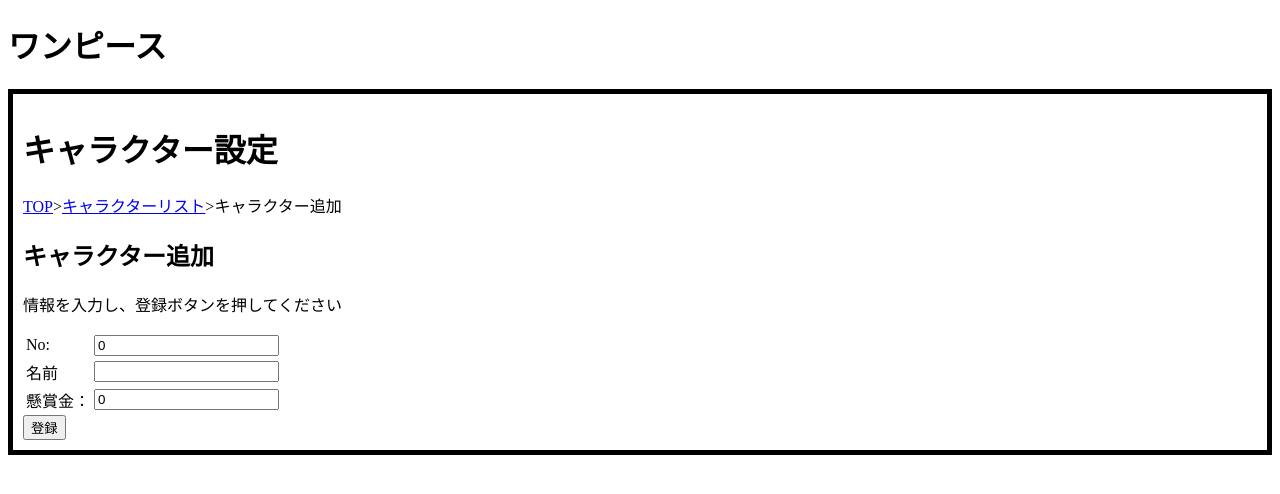
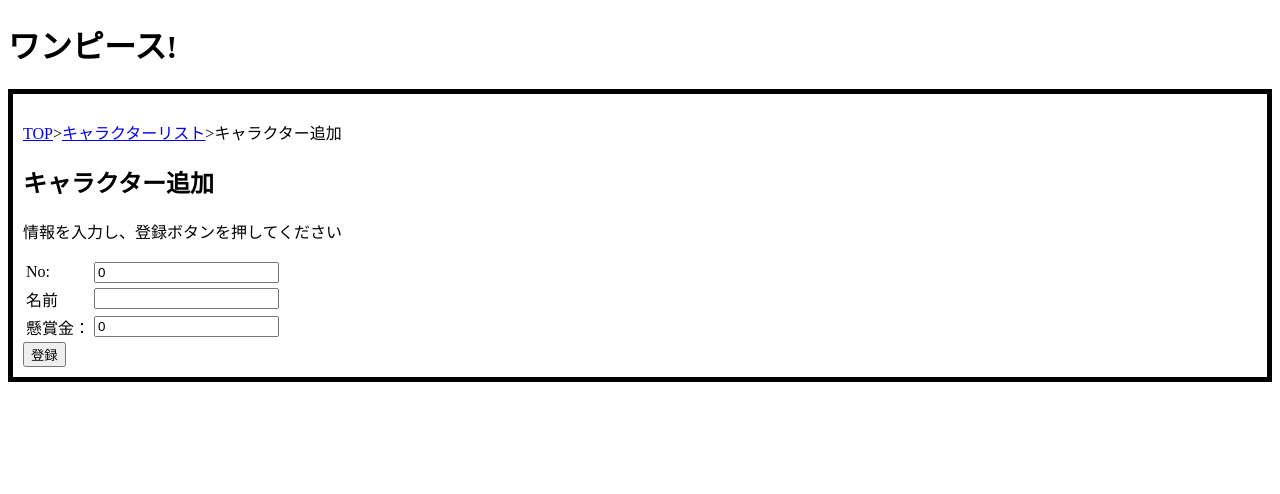
Before and after one commit to satone1525/Practice_Nuxt3, a Nuxt app in the folder test1/: page /character/characterAdd in a window 1280 px wide. Shown: the top 494 px of the page. Built offline with nearby package versions, Linux system fonts and the light colour scheme.

Commit message:
学習: ヘッダー情報-途中まで（次回 動画5:16～）

```diff
--- a/test1/app.vue
+++ b/test1/app.vue
@@ -1,13 +1,12 @@
 <script setup lang="ts">
-  // // import Nami from '../components/Nami.vue';
-  // import OneCharacter from '../components/OneCharacter2.vue';
-  // // import Luffy from '../components/monkey/Luffy.vue';
-  // import BaseSection from '../components/BaseSection.vue'
-
-
   //型定義をインポートするときは import type
   import type {Character} from "./interfaces";
 
+  const SITE_TITLE = "ワンピース"
+
+  useHead({
+    title: SITE_TITLE
+  });
 
   //キャラクターリストデータ
   useState<Map<number, Character>>(
@@ -33,12 +32,9 @@
 </script>
 
 <template>
-  <header>
-    <h1>ワンピース</h1>
-  </header>
-  <main>
+  <NuxtLayout>
     <NuxtPage/>
-  </main>
+  </NuxtLayout>
 </template>
 
 <style>
--- /dev/null
+++ b/test1/layouts/character.vue
@@ -0,0 +1,9 @@
+<template>
+  <header>
+    <h1>ワンピース!!</h1>
+  </header>
+  <main>
+    <h1>キャラクター設定</h1>
+    <slot/>
+  </main>
+</template>
--- /dev/null
+++ b/test1/layouts/default.vue
@@ -0,0 +1,8 @@
+<template>
+  <header>
+    <h1>ワンピース!</h1>
+  </header>
+  <main>
+    <slot/>
+  </main>
+</template>
--- a/test1/pages/character/characterAdd.vue
+++ b/test1/pages/character/characterAdd.vue
@@ -1,5 +1,11 @@
 <script setup lang="ts">
 import type {character} from "@/interfaces"
+
+const PAGE_TITLE = "キャラクター追加"
+
+useHead({
+    title: PAGE_TITLE
+});
 
 //ルータオブジェクトを取得
 const router = useRouter();
@@ -24,16 +30,15 @@
 </script>
 
 <template>
-    <h1>キャラクター設定</h1>
     <nav id="breadcrumbs">
         <ul>
             <li><NuxtLink v-bind:to="{name: 'index'}">TOP</NuxtLink></li>
             <li><NuxtLink v-bind:to="{name: 'character-characterList'}">キャラクターリスト</NuxtLink></li>
-            <li>キャラクター追加</li>
+            <li>{{ PAGE_TITLE }}</li>
         </ul>
     </nav>
     <section>
-        <h2>キャラクター追加</h2>
+        <h2>{{ PAGE_TITLE }}</h2>
         <p>
             情報を入力し、登録ボタンを押してください
         </p>
--- a/test1/pages/character/characterDetail/[id].vue
+++ b/test1/pages/character/characterDetail/[id].vue
@@ -1,6 +1,16 @@
 <script setup lang="ts">
 import { addServerImportsDir } from 'nuxt/kit';
 import type { Character } from '~/interfaces';
+
+definePageMeta({
+    layout: "character"
+});
+
+const PAGE_TITLE = "キャラクター詳細情報"
+
+useHead({
+    title: PAGE_TITLE
+});
 
 //ルートオブジェクト（ルートに関する情報を取得）を取得。
 const route = useRoute();
@@ -22,16 +32,15 @@
 </script>
 
 <template>
-    <h1>キャラクター設定</h1>
     <nav id="breadcrumbs">
         <ul>
             <li><NuxtLink v-bind:to="{name: 'index'}">TOP</NuxtLink></li>
             <li><NuxtLink v-bind:to="{name: 'character-characterList'}">キャラクターリスト</NuxtLink></li>
-            <li>キャラクター詳細情報</li>
+            <li>{{ PAGE_TITLE }}</li>
         </ul>
     </nav>
     <section>
-        <h2>キャラクター情報</h2>
+        <h2>{{ PAGE_TITLE }}</h2>
         <table>
             <tr>
                 <td>No：</td>
--- a/test1/pages/character/characterList.vue
+++ b/test1/pages/character/characterList.vue
@@ -1,19 +1,28 @@
 <script setup lang="ts">
     import type {Character} from "../../interfaces";
+
+    definePageMeta({
+      layout: "character"
+    });
+
+    const PAGE_TITLE = "キャラクターリスト"
+
+    useHead({
+      title: PAGE_TITLE
+    });
 
     const characterList = useState<Map<number, Character>>("characterList");
 </script>
 
 <template>
-  <h1>キャラクター設定</h1>
   <nav id="breadcrumbs">
     <ul>
       <li><NuxtLink v-bind:to="{name: 'index'}">TOP</NuxtLink></li>
-      <li>キャラクターリスト</li>
+      <li>{{ PAGE_TITLE }}</li>
     </ul>
   </nav>
   <section>
-    <h2>キャラクターリスト</h2>
+    <h2>{{ PAGE_TITLE }}</h2>
     <p>
       追加は<NuxtLink v-bind:to="{name: 'character-characterAdd'}">こちら</NuxtLink>から
     </p>
```
